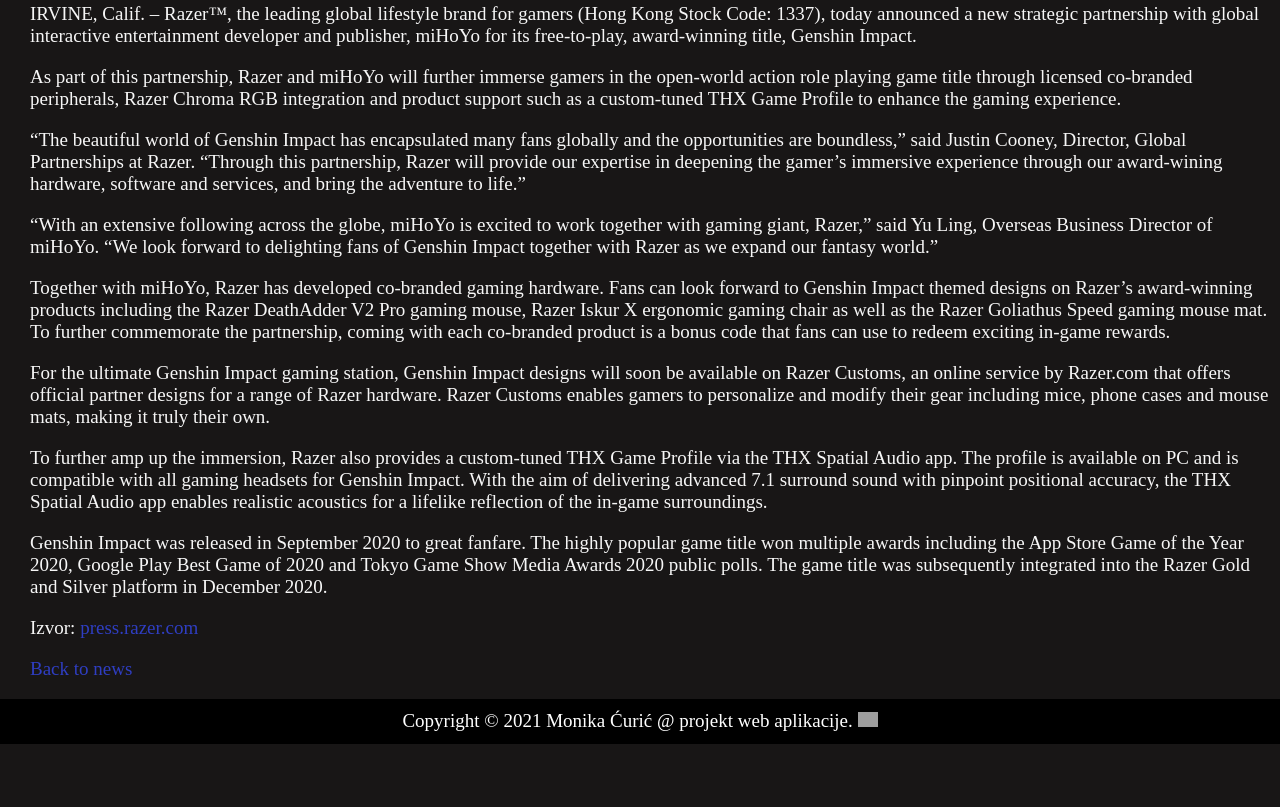
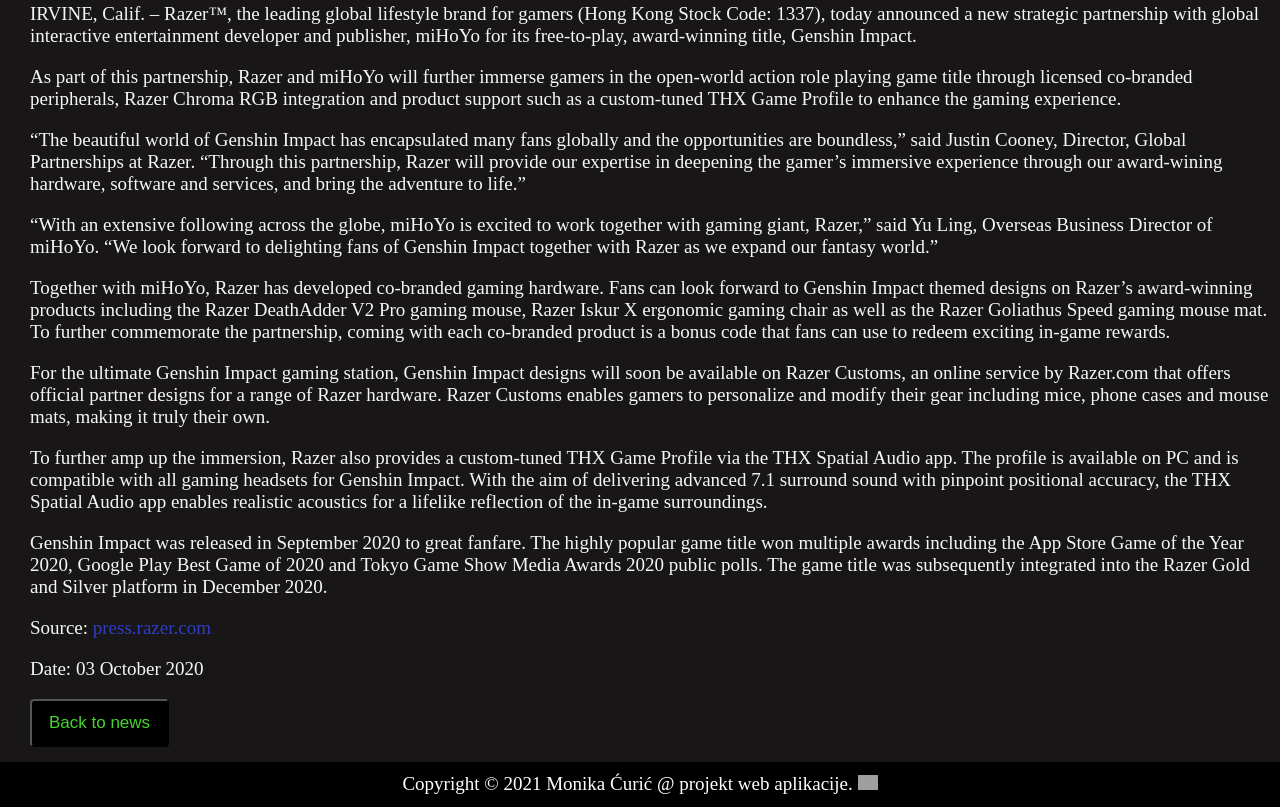
Before and after one commit to monikq8/Projektni-zadatak, a plain HTML site: page 9zd/news-2.html in a window 1280 px wide. Shown: the part 988-1795 px from the top of the page. Before the commit the page ends 1732 px from the top, so only its background shows below. Drawn offline with Linux system fonts and the light colour scheme; grey boxes are pictures that could not be loaded.

Commit message:
Update news-2.html

```diff
--- a/9zd/news-2.html
+++ b/9zd/news-2.html
@@ -2,6 +2,7 @@
 <html lang="hr">
 <head>
     <link rel="stylesheet" href="style.css">
+    <link rel="icon" type="image/x-icon" href="img/razer.ico">
     <meta http-equiv="content-type" content="text/html; charset=UTF-8">
     <meta name="description" content="Razer for gamers, by gamers" />
     <meta name="keywords" content="razer, pc, mouse, keyboards" />
@@ -50,10 +51,13 @@
         <p>For the ultimate Genshin Impact gaming station, Genshin Impact designs will soon be available on Razer Customs, an online service by Razer.com that offers official partner designs for a range of Razer hardware. Razer Customs enables gamers to personalize and modify their gear including mice, phone cases and mouse mats, making it truly their own.</p>
         <p>To further amp up the immersion, Razer also provides a custom-tuned THX Game Profile via the THX Spatial Audio app. The profile is available on PC and is compatible with all gaming headsets for Genshin Impact. With the aim of delivering advanced 7.1 surround sound with pinpoint positional accuracy, the THX Spatial Audio app enables realistic acoustics for a lifelike reflection of the in-game surroundings.</p>
         <p>Genshin Impact was released in September 2020 to great fanfare. The highly popular game title won multiple awards including the App Store Game of the Year 2020, Google Play Best Game of 2020 and Tokyo Game Show Media Awards 2020 public polls. The game title was subsequently integrated into the Razer Gold and Silver platform in December 2020.</p>
-        <p>Izvor: <a href="https://press.razer.com/company-news/step-into-the-fantasy-world-of-genshin-impact-with-razer/" target="_blank">press.razer.com</a></p>
-        <p><a href="news.html">Back to news</a></p>
+        <p>Source: <a href="https://press.razer.com/company-news/step-into-the-fantasy-world-of-genshin-impact-with-razer/" target="_blank">press.razer.com</a></p>
+        <p><time datetime="2021-10-03">Date: 03 October 2020</time></p>
+        <button onclick="location.href='News.html'" type="button" class="button">
+			Back to news</button>
     </div>
 </main>
 <footer>
-    <p>Copyright &copy; 2021 Monika Ćurić &commat; projekt web aplikacije. <a href="https://github.com/monikq8?tab=repositories"><img class="pic1" src="https://cdn-icons-png.flaticon.com/512/25/25231.png" title="Github" alt="Github"></a></p>
+    <p>Copyright &copy; 2021 Monika Ćurić &commat; projekt web aplikacije. <a href="https://github.com/monikq8?tab=repositories" target="_blank"><img src="https://github.com/asimec1/Projektni-zadatak-HTML-CSS/blob/master/Projektni%20zadatak%204%20(html5,%20css)/img/GitHub-Mark-Light-32px.png?raw=true" title="Github" alt="Github"></a></p>
 </footer>
+</body>
```
